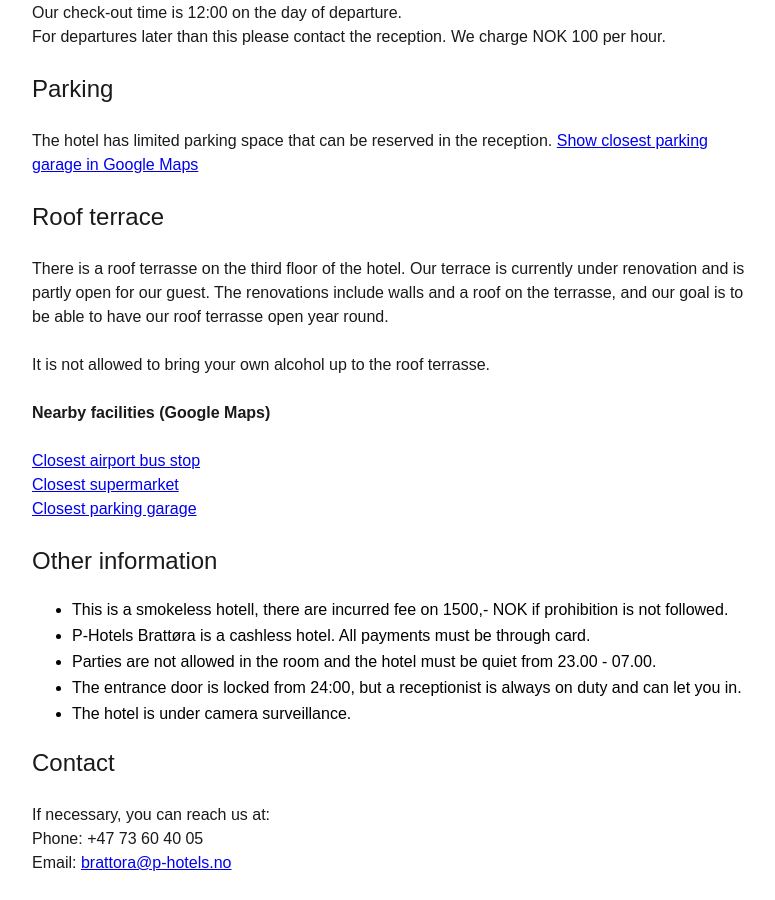
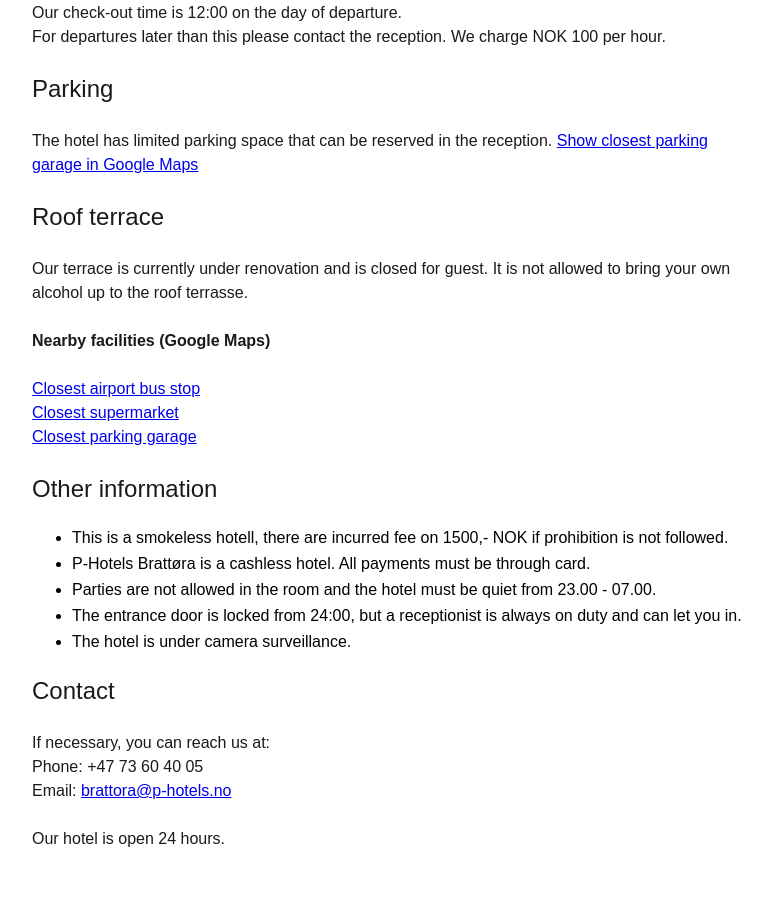
Before and after one commit to photels/photels.github.io, a Jekyll site: the page built from info-english.md, in a window 1280 px wide and 900 px high, scrolled down 1226 px. Shown: the whole window, without its empty margins (16-791 px from the left). Built offline with Jekyll 4.4.1, drawn with Linux system fonts in a browser that asks for light colours.

Commit message:
Update info-english.md

```diff
--- a/info-english.md
+++ b/info-english.md
@@ -47,10 +47,7 @@ The hotel has limited parking space that can be reserved in the reception.
 [Show closest parking garage in Google Maps](https://goo.gl/maps/7Zoa8xpc1VuATjaL8)
 
 ## Roof terrace
-There is a roof terrasse on the third floor of the hotel.
-Our terrace is currently under renovation and is partly open for our guest.
-The renovations include walls and a roof on the terrasse, and our goal is to be able to have our roof terrasse open year round.
-
+Our terrace is currently under renovation and is closed for guest.
 It is not allowed to bring your own alcohol up to the roof terrasse.
 
 ### Nearby facilities (Google Maps)
```
